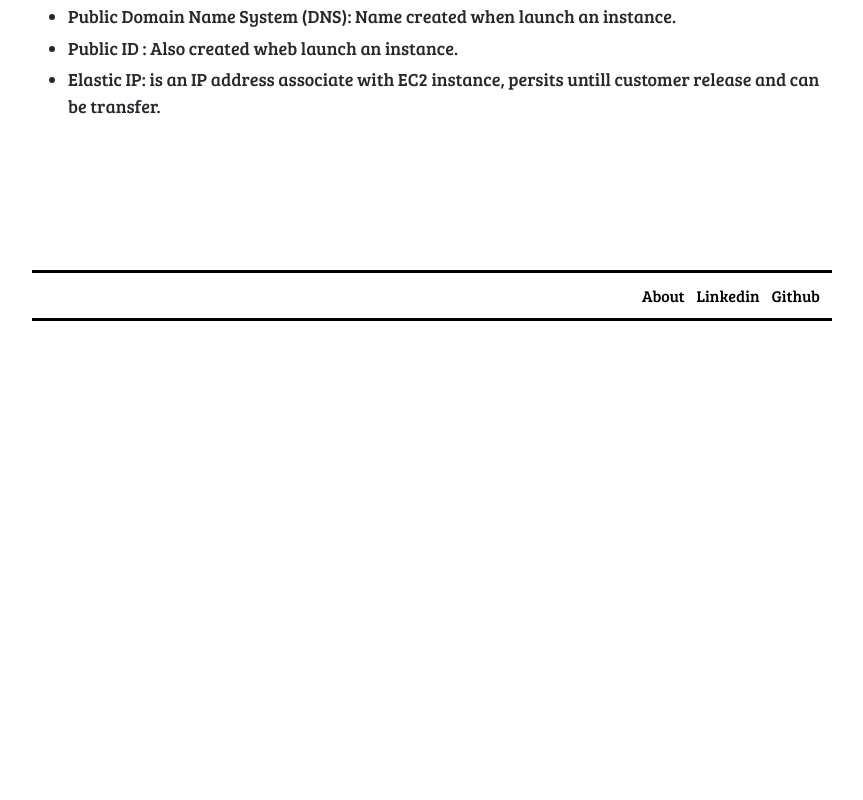
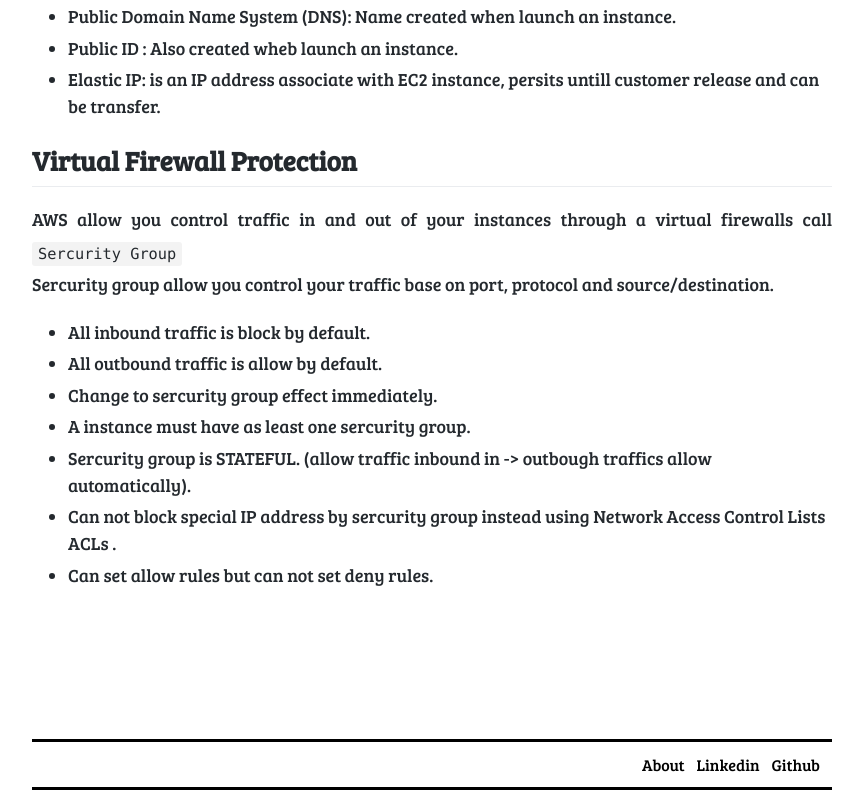
Before and after one commit to ntkhoi/ntkhoi.github.io, a plain HTML site: page posts/amazon-ec2-memo/index.html in a window 1280 px wide. Shown: the part 1240-2040 px from the top of the page, without its empty margins (208-1071 px from the left). Before the commit the page ends 1641 px from the top, so only its background shows below. Drawn offline with Linux system fonts and the light colour scheme.

Commit message:
rebuilding site Tue Oct 27 14:53:12 +07 2020

```diff
--- a/posts/amazon-ec2-memo/index.html
+++ b/posts/amazon-ec2-memo/index.html
@@ -137,6 +137,18 @@
 <li>Public ID : Also created wheb launch an instance.</li>
 <li>Elastic IP: is an IP address associate with EC2 instance, persits untill customer release and can be transfer.</li>
 </ul>
+<h2 id="virtual-firewall-protection">Virtual Firewall Protection</h2>
+<p>AWS allow you control traffic in and out of your instances through a virtual firewalls call <code>Sercurity Group</code><br>
+Sercurity group allow you control your traffic base on port, protocol and source/destination.</p>
+<ul>
+<li>All inbound traffic is block by default.</li>
+<li>All outbound traffic is allow by default.</li>
+<li>Change to sercurity group effect immediately.</li>
+<li>A instance must have as least one sercurity group.</li>
+<li>Sercurity group is STATEFUL.  (allow traffic inbound in -&gt; outbough traffics allow automatically).</li>
+<li>Can not block special IP address by sercurity group instead using Network Access Control Lists ACLs .</li>
+<li>Can set allow rules but can not set deny rules.</li>
+</ul>
 
         </div>
 
```
